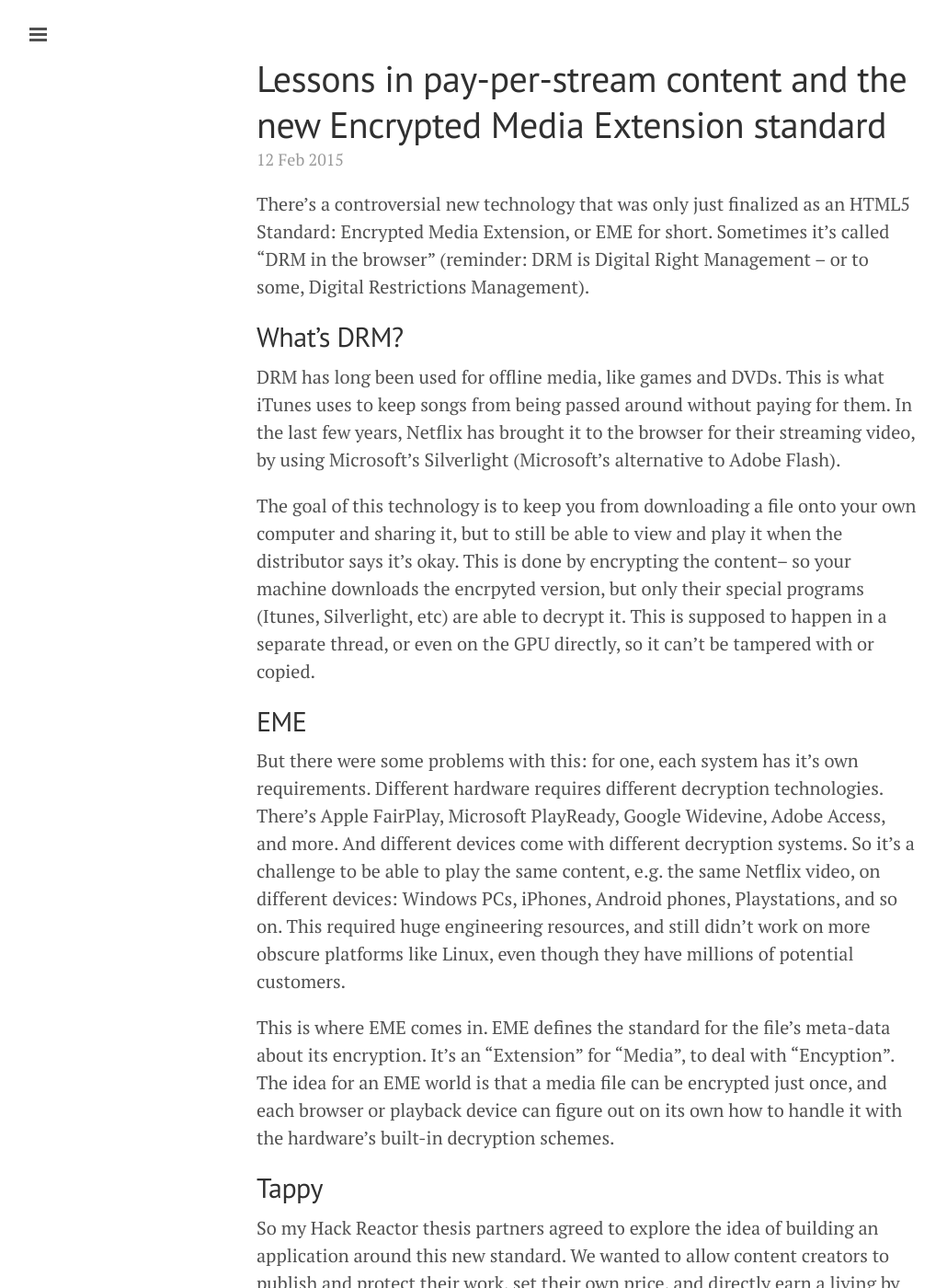
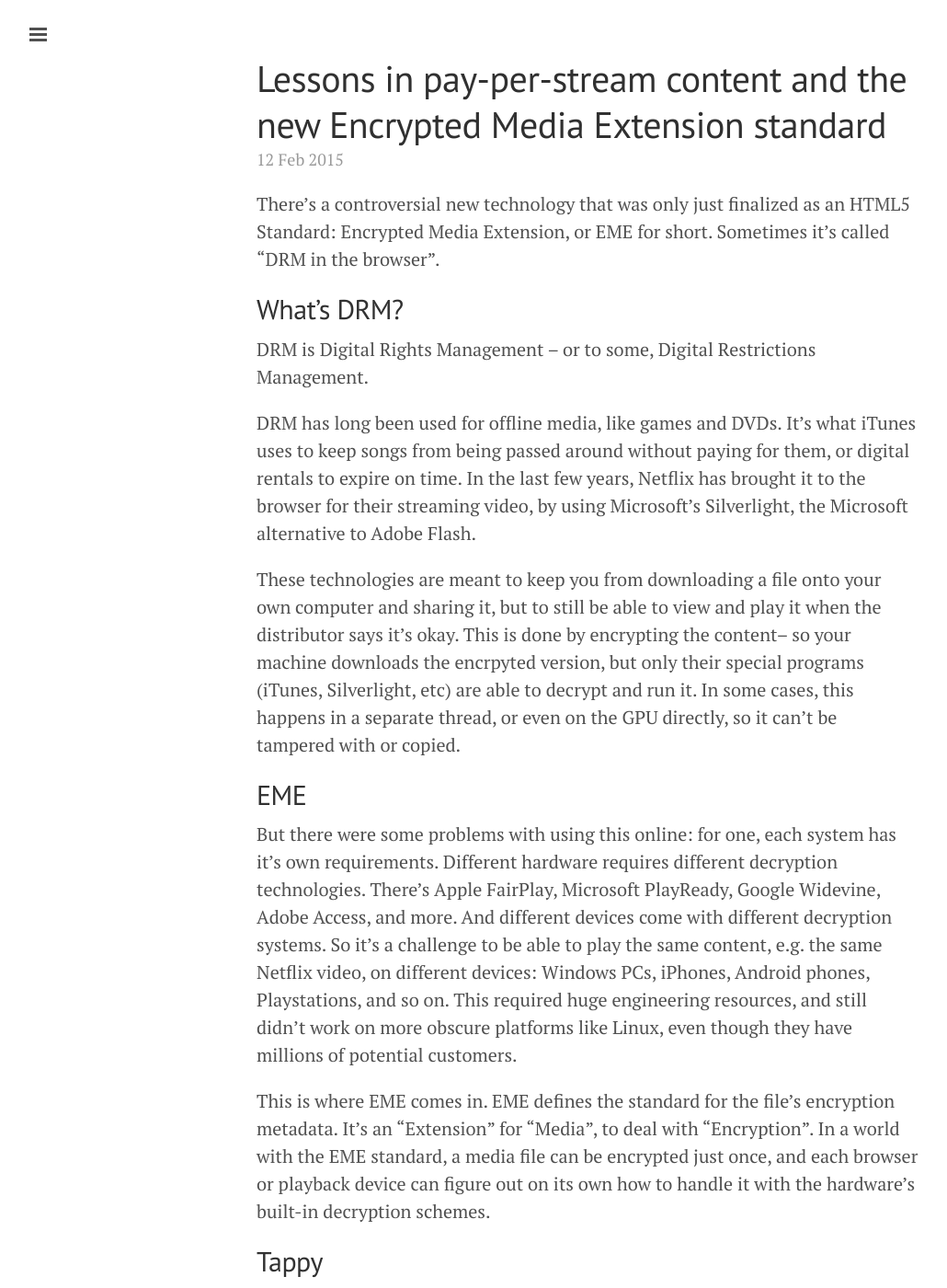
Before and after one commit to dsernst/quotes, a Jekyll site: the page built from _posts/2015-02-12-lessons-in-eme.md, in a window 1280 px wide and 1400 px high. Shown: the whole window at 92% size, without its empty margins (1-1031 px from the left). Built offline with Jekyll 4.4.1, drawn with Linux system fonts in a browser that asks for light colours; nearby versions of some CDN libraries; comment, search, counter and statistics services are not loaded; some of the changed text lies outside the part shown.

Commit message:
Update 2015-02-12-lessons-in-eme.md

```diff
--- a/_posts/2015-02-12-lessons-in-eme.md
+++ b/_posts/2015-02-12-lessons-in-eme.md
@@ -5,41 +5,45 @@
 
 ---
 
-There's a controversial new technology that was only just finalized as an HTML5 Standard: Encrypted Media Extension, or EME for short. Sometimes it's called "DRM in the browser" (reminder: DRM is Digital Right Management -- or to some, Digital Restrictions Management).
+There's a controversial new technology that was only just finalized as an HTML5 Standard: Encrypted Media Extension, or EME for short. Sometimes it's called "DRM in the browser".
 
 ## What's DRM?
 
-DRM has long been used for offline media, like games and DVDs. This is what iTunes uses to keep songs from being passed around without paying for them. In the last few years, Netflix has brought it to the browser for their streaming video, by using Microsoft's Silverlight (Microsoft's alternative to Adobe Flash).
+DRM is Digital Rights Management -- or to some, Digital Restrictions Management.
 
-The goal of this technology is to keep you from downloading a file onto your own computer and sharing it, but to still be able to view and play it when the distributor says it's okay. This is done by encrypting the content-- so your machine downloads the encrpyted version, but only their special programs (Itunes, Silverlight, etc) are able to decrypt it. This is supposed to happen in a separate thread, or even on the GPU directly, so it can't be tampered with or copied.
+DRM has long been used for offline media, like games and DVDs. It's what iTunes uses to keep songs from being passed around without paying for them, or digital rentals to expire on time. In the last few years, Netflix has brought it to the browser for their streaming video, by using Microsoft's Silverlight, the Microsoft alternative to Adobe Flash.
+
+These technologies are meant to keep you from downloading a file onto your own computer and sharing it, but to still be able to view and play it when the distributor says it's okay. This is done by encrypting the content-- so your machine downloads the encrpyted version, but only their special programs (iTunes, Silverlight, etc) are able to decrypt and run it. In some cases, this happens in a separate thread, or even on the GPU directly, so it can't be tampered with or copied.
 
 ## EME
 
-But there were some problems with this: for one, each system has it's own requirements. Different hardware requires different decryption technologies. There's Apple FairPlay, Microsoft PlayReady, Google Widevine, Adobe Access, and more. And different devices come with different decryption systems. So it's a challenge to be able to play the same content, e.g. the same Netflix video, on different devices: Windows PCs, iPhones, Android phones, Playstations, and so on. This required huge engineering resources, and still didn't work on more obscure platforms like Linux, even though they have millions of potential customers.
+But there were some problems with using this online: for one, each system has it's own requirements. Different hardware requires different decryption technologies. There's Apple FairPlay, Microsoft PlayReady, Google Widevine, Adobe Access, and more. And different devices come with different decryption systems. So it's a challenge to be able to play the same content, e.g. the same Netflix video, on different devices: Windows PCs, iPhones, Android phones, Playstations, and so on. This required huge engineering resources, and still didn't work on more obscure platforms like Linux, even though they have millions of potential customers.
 
-This is where EME comes in. EME defines the standard for the file's meta-data about its encryption. It's an "Extension" for "Media", to deal with "Encyption". The idea for an EME world is that a media file can be encrypted just once, and each browser or playback device can figure out on its own how to handle it with the hardware's built-in decryption schemes.
+This is where EME comes in. EME defines the standard for the file's encryption metadata. It's an "Extension" for "Media", to deal with "Encryption". In a world with the EME standard, a media file can be encrypted just once, and each browser or playback device can figure out on its own how to handle it with the hardware's built-in decryption schemes.
 
 ## Tappy
 
 So my Hack Reactor thesis partners agreed to explore the idea of building an application around this new standard. We wanted to allow content creators to publish and protect their work, set their own price, and directly earn a living by sharing their art.
 
-We imagined a system where they could run their songs and videos through our program to encrypt it and allow them to set a per-stream price. They could embed this right on their own sites, instead of being forced onto platforms like iTunes, Amazon, or Spotify. Then whenever their audience sees the embed, they would be prompted to authorize the payment at the creator's price; once paid, the keyserver would send the appropriate decryption key so the content can be played right there.
+We imagined a system where they could run their songs and videos through our program to encrypt it and allow them to set a per-stream price. Then they could embed their files right on their own sites, instead of being forced onto platforms like iTunes, Spotify, or Amazon. Whenever their audience sees the embed, they would be prompted to authorize the payment at the creator's price. Once paid, the keyserver would send the appropriate decryption key so the content can be played right there.
 
-We thought this would empower independent artists, enrich sustainable creative industries, and remove dependence on advertising.
+We hoped this would empower independent artists, enrich sustainable creative industries, and weaken dependence on advertising.
 
 But after exploring EME for a while, we became more aware of a number of large technical challenges:
 
-1. encrypting the media-- almost all of the offerings are proprietary
-2. setting up a key server-- there's very little documentation on this, and what is out there is jumbled legalese and overly technical specification documents
-3. getting the EME working-- same challenges as above. Did I mention a lot of this was only published in the last week or two?
+1. Encrypting the media-- almost all of the encryption offerings are proprietary
+2. Setting up a key server-- there's very little documentation on this, and what is out there is jumbled legalese and overly technical specification documents
+3. Getting the EME working-- same challenges as with the key server. Did I mention most of the information about EME was only published in the last week or two?
 
 And then on top of this we saw some market challenges:
 
-1. Would any creators want to use this? We spoke with a few and it wasn't super reassuring.
+1. Would creators want to use this? We spoke with a few and it wasn't super reassuring.
 2. Why would the creator want to hand over payment control to us, a relatively unknown new player?
 3. Why wouldn't the creator just put their content behind a paywall? This is what entertainers like Louis C.K. and Aziz Ansari have already done.
 
-For this project, we've decided to pursue a different idea, which I look forward to being able to share it with you.
+So for this thesis project, we've decided save EME for another day. Instead, we'll pursue a different idea, which I look forward to share with you.
+
+Feel free to leave a comment below. Thanks.
 
 ## Further readings
 The official W3C spec for EME:
```
Also changed, not shown: other parts of _posts/2015-02-12-lessons-in-eme.md (+4 -4 lines).
